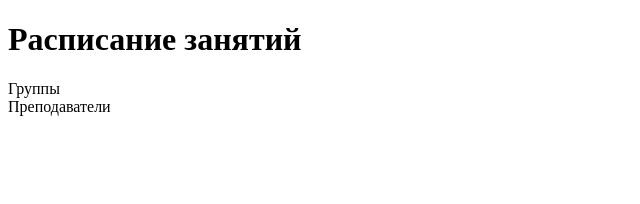
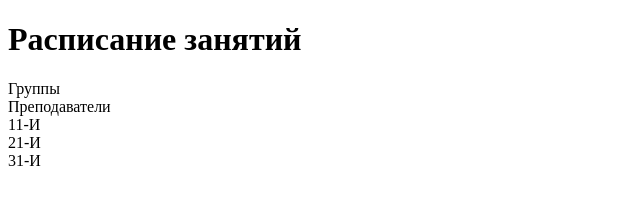
Before and after one commit to HolodokGit/schedule-module-v1, a plain HTML site: page src/schedule.html in a window 1280 px wide. Shown: the whole page, without its empty margins (0-640 px from the left). Drawn offline with Linux system fonts and the light colour scheme.

Commit message:
feat: render groups list

```diff
--- a/src/js/data.js
+++ b/src/js/data.js
@@ -55,8 +55,3 @@ const SCHEDULE = [
         room: 312,
     }
 ];
-
-console.log(SCHEDULE);
-console.log(GROUPS);
-console.log(TEACHERS);
-console.log(state);
--- a/src/js/render.js
+++ b/src/js/render.js
@@ -19,3 +19,19 @@ function renderTypes() {
 }
 
 renderTypes();
+
+function renderList() {
+    const container = document.querySelector('[data-slot="list"]');
+
+    container.innerHTML = '';
+
+    GROUPS.forEach(group => {
+        const el = document.createElement('div');
+        el.className = 'sched-item';
+        el.dataset.id = group.id;
+        el.textContent = group.name;
+        container.appendChild(el);
+    });
+}
+
+renderList();
--- a/src/schedule.html
+++ b/src/schedule.html
@@ -11,6 +11,7 @@
             <h1 class="sched-title">Расписание занятий</h1>
         </header>
         <div class="sched-types" data-slot="types"></div>
+        <div class="sched-list" data-slot="list"></div>
     </div>
     <script src="js/data.js"></script>
     <script src="js/render.js"></script>
```
